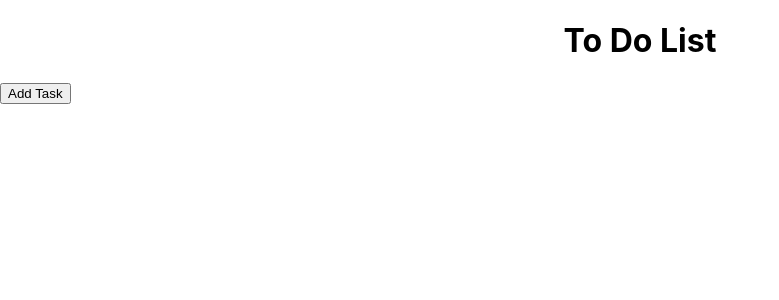
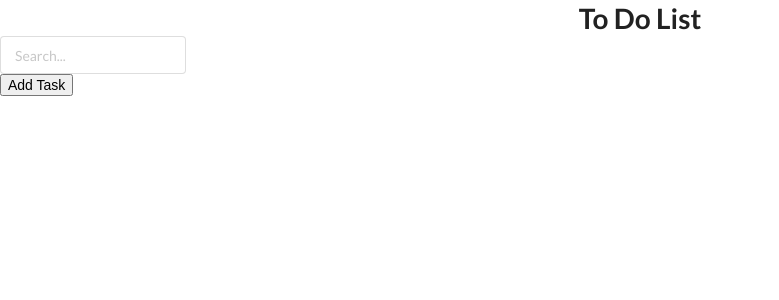
Before and after one commit to mariamnersisyan97/Todo-App, a React (Vite) app: page / in a window 1280 px wide. Shown: the top 300 px of the page, without its empty margins (0-779 px from the left). Built offline with nearby package versions, Linux system fonts and the light colour scheme.

Commit message:
input form added

```diff
--- a/index.html
+++ b/index.html
@@ -4,6 +4,7 @@
     <meta charset="UTF-8" />
     <link rel="icon" type="image/svg+xml" href="/src/favicon.svg" />
     <meta name="viewport" content="width=device-width, initial-scale=1.0" />
+    <link rel="stylesheet" href="https://cdnjs.cloudflare.com/ajax/libs/semantic-ui/2.4.1/semantic.min.css" integrity="sha512-8bHTC73gkZ7rZ7vpqUQThUDhqcNFyYi2xgDgPDHc+GXVGHXq+xPjynxIopALmOPqzo9JZj0k6OqqewdGO3EsrQ==" crossorigin="anonymous" referrerpolicy="no-referrer" />
     <title>Vite App</title>
   </head>
   <body>
--- a/src/App.tsx
+++ b/src/App.tsx
@@ -1,15 +1,21 @@
+// import TodoList from './TodoForm';
+import React, { useState } from 'react';
+
 
 export const App = () => {
+  // const [todos, setTodos] = useState('')
   return(
+
     <div>
     <header style={{ textAlign: 'center'}}>
      <h1> To Do List</h1>
      </header>
+        <div>
+        <div className="ui input"><input type="text" placeholder="Search..."/></div>
+        </div>
      <button style={{ textAlign: 'center'}}> Add Task </button>
+
      </div>
   )
 
 };
-// const handleTaskItem = () => {
-
-// }
```
